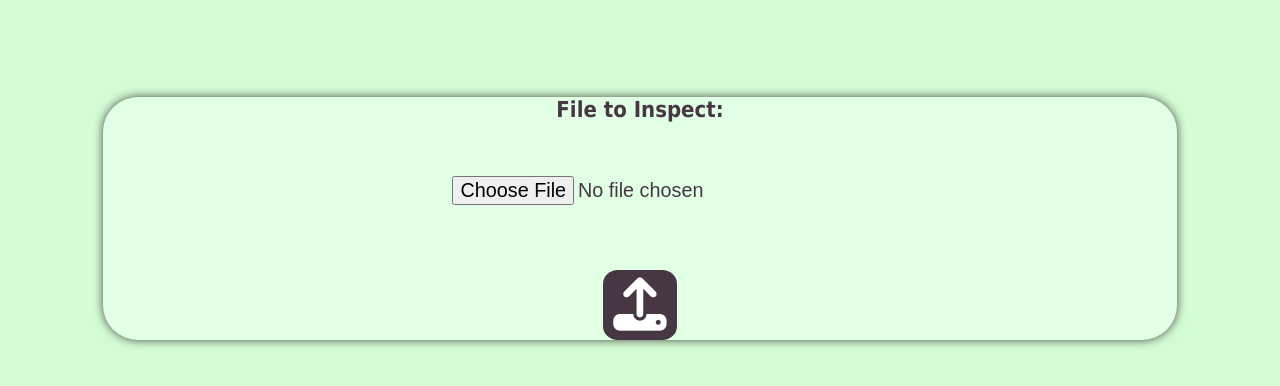
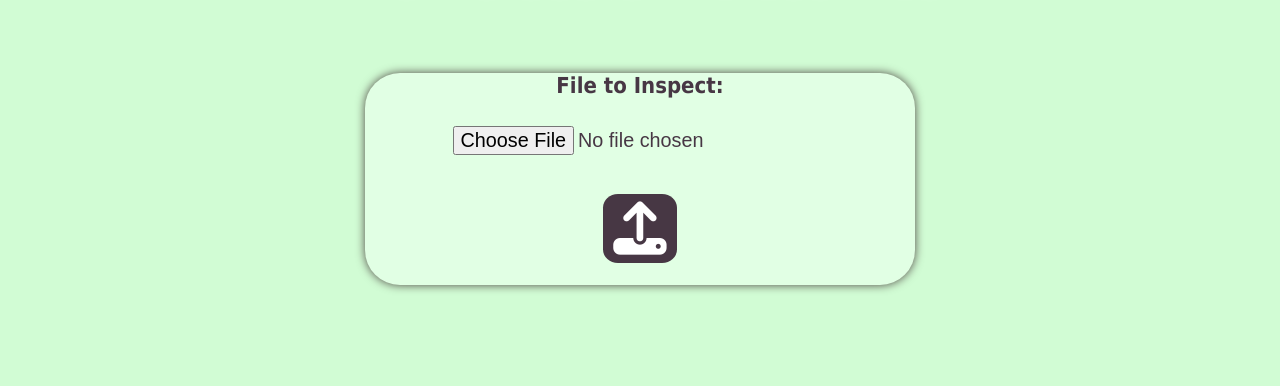
Before and after one commit to rvrvrv/file-size, a website: page public/index.html in a window 1280 px wide. Shown: the part 76-462 px from the top of the page. Drawn offline with Linux system fonts and the light colour scheme.

Commit message:
Minor margin adjustments

```diff
--- a/public/style.css
+++ b/public/style.css
@@ -8,6 +8,7 @@ body {
 
 h1 {
 	line-height: .9em;
+	margin-bottom: 10vh;
 	text-shadow: 0 0 15px #fff;
 }
 
@@ -15,15 +16,10 @@ form {
 	background: #e1ffe4;
 	box-shadow: 0 0 10px #4f4744;
 	border-radius: 35px;
-<<<<<<< HEAD
 	height: 190px;
-	margin: 13vh auto;
+	margin: 0 auto;
 	max-width: 550px;
-=======
-	margin: 10% auto;
-	max-width: 85%;
->>>>>>> 79a19ce1c74b4e9fc42eaad5da25ca32103b9d7f
-	padding: 2%;
+	padding-bottom: 1em;
 }
 
 button, input, label {
@@ -37,7 +33,7 @@ input {
 	max-width: 100%;
 }
 
-input.hidden, button.hidden {
+.hidden {
 	height: 0;
 	margin: 0;
 	opacity: 0;
```
